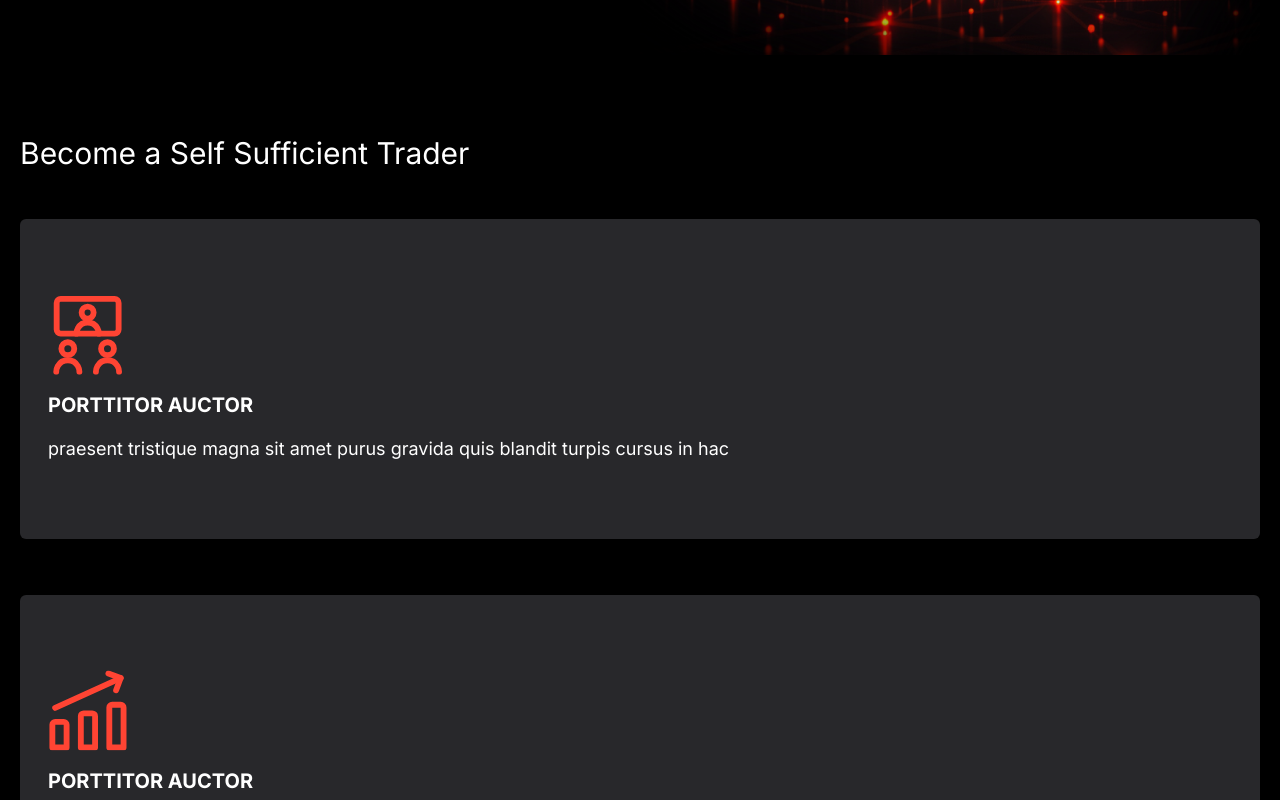
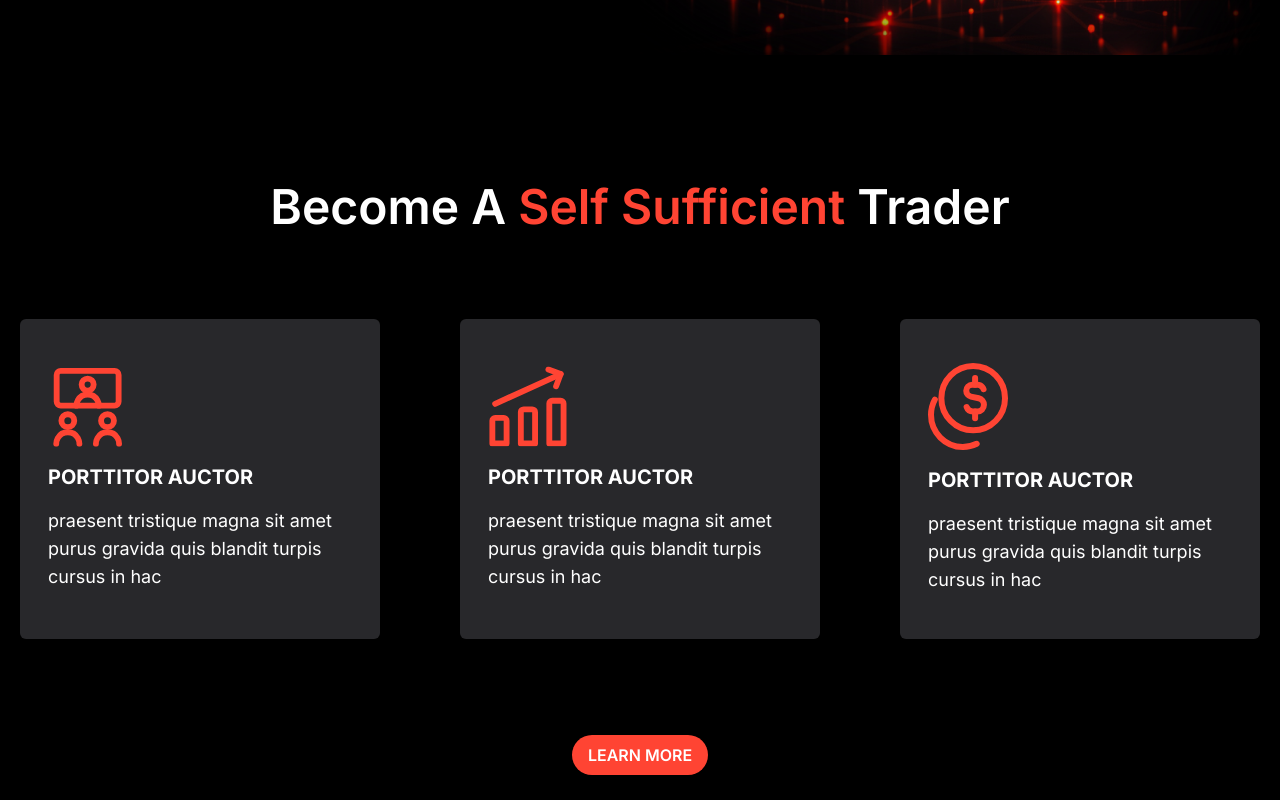
Before and after one commit to tdfrost/traders-syndicate, a Next.js app in the folder trade-syndicate/: page / in a window 1280 px wide. Shown: the part 660-1460 px from the top of the page. Built offline with nearby package versions, Linux system fonts and the light colour scheme.

Commit message:
finish v1 of responsive intro section

```diff
--- a/trade-syndicate/src/app/page.tsx
+++ b/trade-syndicate/src/app/page.tsx
@@ -4,7 +4,7 @@ import Image from "next/image"
 const Home = () => {
   return (
     <div className="text-white">
-      <main className="w-full my-16 space-y-20">
+      <main className="w-full my-16 space-y-20 md:space-y-32">
         <div className="flex flex-col lg:flex-row space-y-10 md:items-center">
           <div className="flex flex-col w-full h-min space-y-4">
             <h1 className="text-4xl md:text-6xl font-semibold uppercase md:leading-[1.15]">
@@ -52,7 +52,7 @@ const Home = () => {
           </div>
         </div>
 
-        <div className="space-y-12">
+        <div className="space-y-14">
           <h2 className="text-4xl md:hidden font-semibold">
             Become A <br />
             <span className="text-red-orange-500">Self Sufficient</span>
@@ -60,12 +60,13 @@ const Home = () => {
             Trader
           </h2>
 
-          <h2 className="text-3xl hidden md:block">
-            Become a Self Sufficient Trader
+          <h2 className="text-5xl hidden md:block font-semibold text-center">
+            Become A
+            <span className="text-red-orange-500"> Self Sufficient</span> Trader
           </h2>
 
-          <div className="w-full grid grid-cols-1 gap-14">
-            <div className=" flex flex-col px-7 min-h-80 bg-shark-950 justify-center items-start space-y-4 rounded-md">
+          <div className="w-full grid grid-cols-1 md:flex gap-12 md:justify-center md:py-8 md:space-x-8">
+            <div className="flex flex-col px-7 min-h-80 md:max-w-sm bg-shark-950 justify-center items-start space-y-4 rounded-md">
               <Image
                 src="/icons/meeting-icon.svg"
                 width={80}
@@ -79,7 +80,7 @@ const Home = () => {
               </p>
             </div>
 
-            <div className="flex flex-col px-7 min-h-80 bg-shark-950 justify-center items-start space-y-4 rounded-md">
+            <div className="flex flex-col px-7 min-h-80 md:max-w-sm bg-shark-950 justify-center items-start space-y-4 rounded-md">
               <Image
                 src="/icons/bargraph.svg"
                 width={80}
@@ -93,7 +94,7 @@ const Home = () => {
               </p>
             </div>
 
-            <div className="flex flex-col px-7 min-h-80 bg-shark-950 justify-center items-start space-y-4 rounded-md">
+            <div className="flex flex-col px-7 min-h-80 md:max-w-sm bg-shark-950 justify-center items-start space-y-4 rounded-md">
               <Image
                 src="/icons/coin.svg"
                 width={80}
@@ -107,6 +108,14 @@ const Home = () => {
               </p>
             </div>
           </div>
+
+          <div className="flex py-2 justify-center">
+            <PrimaryButton
+              buttonColor={ButtonType.primary}
+              text="Learn More"
+              textCapitalized
+            />
+          </div>
         </div>
       </main>
     </div>
```
